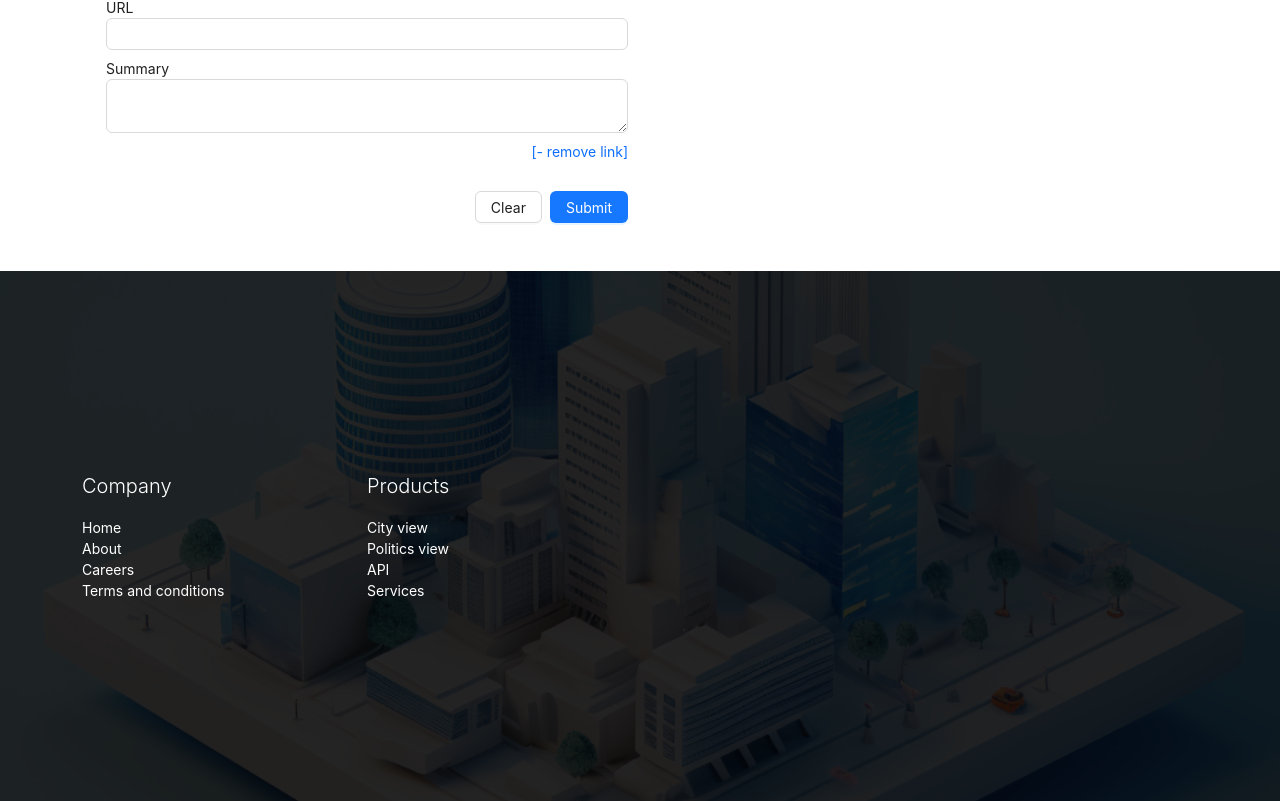
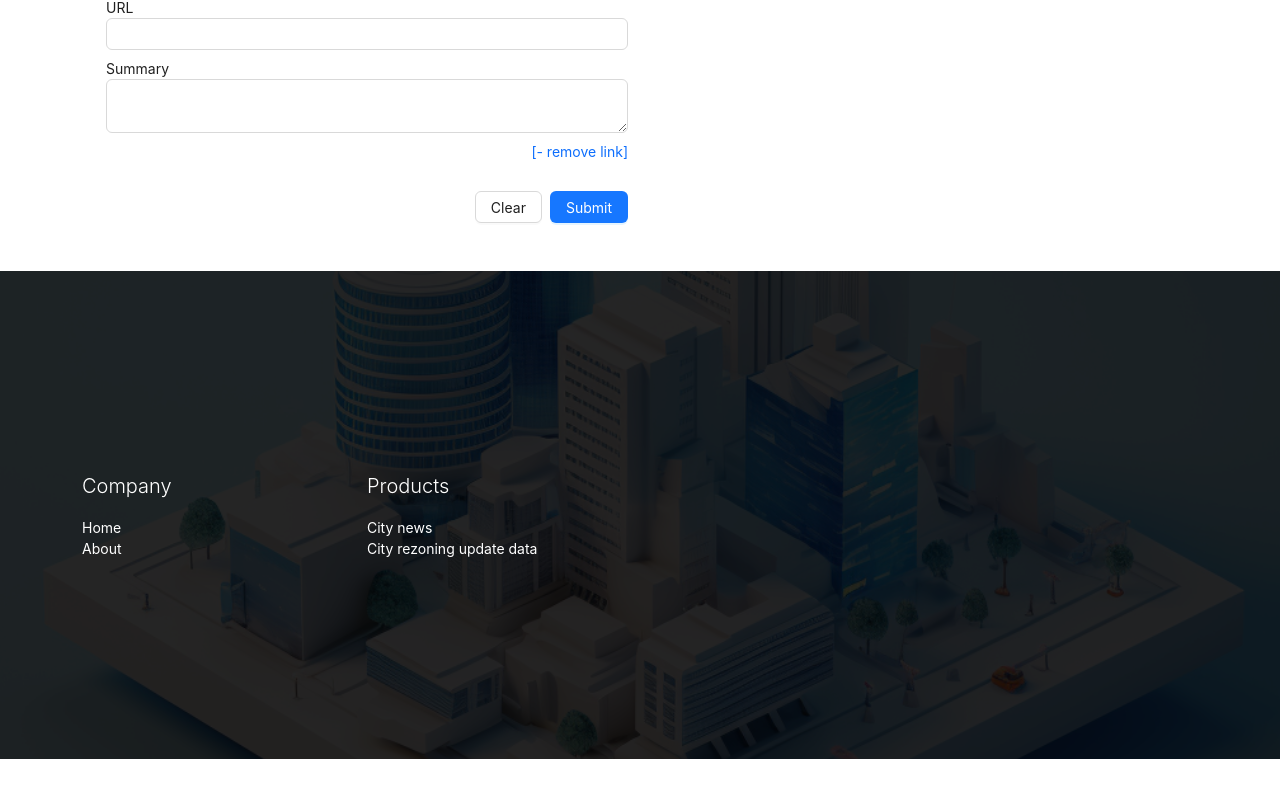
Before and after one commit to albertkim/gridview-analytics-web, a React (Create React App) app: page /admin in a window 1280 px wide. Shown: the part 596-1397 px from the top of the page. After the commit the page ends 1355 px from the top, so only its background shows below. Built offline with nearby package versions, Linux system fonts and the light colour scheme.

Commit message:
Added footer links

```diff
--- a/src/pages/HomeFooter.tsx
+++ b/src/pages/HomeFooter.tsx
@@ -13,17 +13,13 @@ export function HomeFooter() {
           <div className='row'>
             <div className='col-md-3'>
               <p className='lead'>Company</p>
-              <div><a>Home</a></div>
-              <div><a>About</a></div>
-              <div><a>Careers</a></div>
-              <div><a>Terms and conditions</a></div>
+              <div><a className='text-white' href='/'>Home</a></div>
+              <div><a className='text-white' href='/about'>About</a></div>
             </div>
             <div className='col-md-3'>
               <p className='lead'>Products</p>
-              <div><a>City view</a></div>
-              <div><a>Politics view</a></div>
-              <div><a>API</a></div>
-              <div><a>Services</a></div>
+              <div><a className='text-white' href='/news'>City news</a></div>
+              <div><a className='text-white' href='/waitlist'>City rezoning update data</a></div>
             </div>
           </div>
         </div>
```
